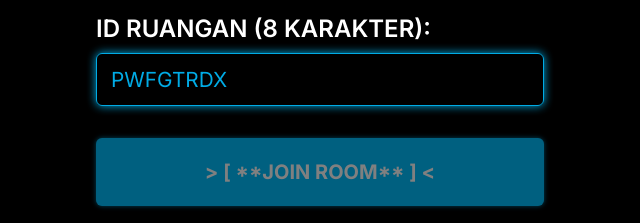
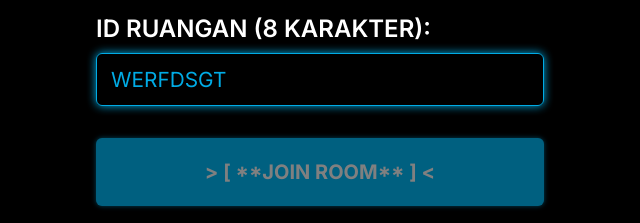
Before and after one commit to firstime1/rivers-chat, a plain HTML site: page index.html in a window 1280 px wide. Shown: the part 257-480 px from the top of the page, 320-960 px from the left. Drawn offline with nearby package versions, Linux system fonts and the light colour scheme; no server answers.

```diff
--- a/index.html
+++ b/index.html
@@ -235,7 +235,7 @@
         const ROOMS_COLLECTION_NAME = 'hacker_chat_rooms';
         const BOT_NAME = 'machine bot';
         // --- TAMBAHAN: Default Room ID ---
-        const DEFAULT_ROOM_ID = 'PWFGTRDX';
+        const DEFAULT_ROOM_ID = 'WERFDSGT';
 
         // --- VALIDASI REGEX TAMBAHAN ---
         const emailRegex = /^[^\s@]+@[^\s@]+\.[^\s@]+$/;
```
